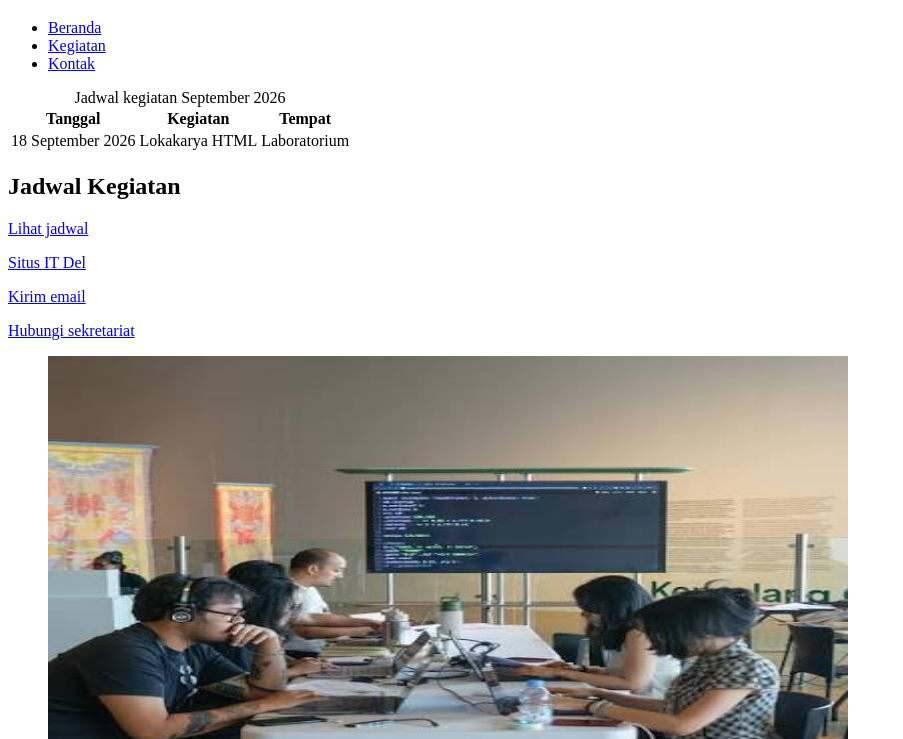
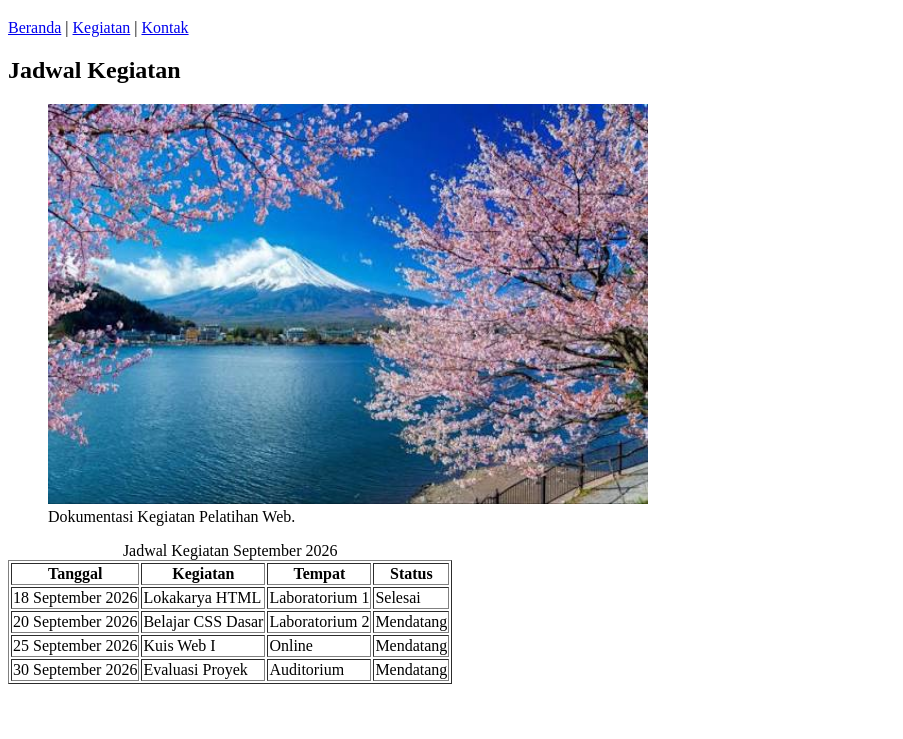
Before and after one commit to RaOn7-art/PSW-1, a plain HTML site: page kegiatan.html in a window 1280 px wide. Shown: the part 61-800 px from the top of the page, without its empty margins (0-903 px from the left). Drawn offline with Linux system fonts and the light colour scheme.

Commit message:
Final REAL

```diff
--- a/kegiatan.html
+++ b/kegiatan.html
@@ -1,50 +1,66 @@
 <!doctype html>
 <html lang="id">
 <head>
-    <title>Kegiatan | Komunitas Web Mahasiswa</title>
   <meta charset="UTF-8">
   <meta name="viewport" content="width=device-width, initial-scale=1.0">
- <meta name="viewport" content="width=device-width, initial-scale=1.0">
- <meta name="description" content="Profil dan program Komunitas Web Mahasiswa.">
+  <meta name="description" content="Jadwal dan daftar kegiatan Komunitas Web Mahasiswa.">
+  <title>Kegiatan | Komunitas Web Mahasiswa</title>
 </head>
 <body>
   <header>
     <h1>Kegiatan Komunitas</h1>
     <nav aria-label="Navigasi utama">
-                <ul>
-                <li><a href="index.html">Beranda</a></li>
-                <li><a href="kegiatan.html">Kegiatan</a></li>
-                <li><a href="kontak.html">Kontak</a></li>
-                </ul>
+      <a href="index.html">Beranda</a> |
+      <a href="kegiatan.html" aria-current="page">Kegiatan</a> |
+      <a href="kontak.html">Kontak</a>
     </nav>
   </header>
+
   <main>
-            <table id="jadwal">
- <caption>Jadwal kegiatan September 2026</caption>
+    <h2>Jadwal Kegiatan</h2>
+
+    <figure>
+      <img src="images/Gunung-Fuji.jpg" alt ="Pemandangan Gunung Fuji" width="600" height="400">
+      <figcaption>Dokumentasi Kegiatan Pelatihan Web.</figcaption>
+    </figure>
+
+    <table id="jadwal" border="1">
+      <caption>Jadwal Kegiatan September 2026</caption>
       <thead>
         <tr>
           <th scope="col">Tanggal</th>
           <th scope="col">Kegiatan</th>
           <th scope="col">Tempat</th>
+          <th scope="col">Status</th>
         </tr>
       </thead>
       <tbody>
         <tr>
           <td>18 September 2026</td>
           <td>Lokakarya HTML</td>
- <td>Laboratorium</td>
+          <td>Laboratorium 1</td>
+          <td>Selesai</td>
+        </tr>
+        <tr>
+          <td>20 September 2026</td>
+          <td>Belajar CSS Dasar</td>
+          <td>Laboratorium 2</td>
+          <td>Mendatang</td>
+        </tr>
+        <tr>
+          <td>25 September 2026</td>
+          <td>Kuis Web I</td>
+          <td>Online</td>
+          <td>Mendatang</td>
+        </tr>
+        <tr>
+          <td>30 September 2026</td>
+          <td>Evaluasi Proyek</td>
+          <td>Auditorium</td>
+          <td>Mendatang</td>
         </tr>
       </tbody>
     </table>
-             <h2>Jadwal Kegiatan</h2>
-                <p><a href="#jadwal">Lihat jadwal</a></p>
-                <p><a href="https://www.del.ac.id/">Situs IT Del</a></p>
-                <p><a href="mailto:web@example.ac.id">Kirim email</a></p>
-                <p><a href="tel:+62632601231">Hubungi sekretariat</a></p>
-                <figure>
-                    <img src="images/lokakarya-html.jpg" alt="Mahasiswa berdiskusi dalam lokakarya HTML" width="800" height="533">
-                        <figcaption>Lokakarya HTML Semantik, 2026</figcaption>
-                </figure>
   </main>
 </body>
 </html>
```
Also changed, not shown: index.html (+17 -27 lines), kontak.html (+17 -13 lines), Tangkapan Layar Validator/Perbaikan Validasi Kontak.png (added), Tangkapan Layar Validator/Validasi Error Kegiatan.png (added), Tangkapan Layar Validator/Validasi Index.png (added), Tangkapan Layar Validator/Validasi kontak.png (added), images/Gunung-Fuji.jpg (added), images/IT-DEL-Logo.jpg (added), 1 other file. Lines whose indentation alone changed are shown as unchanged.
